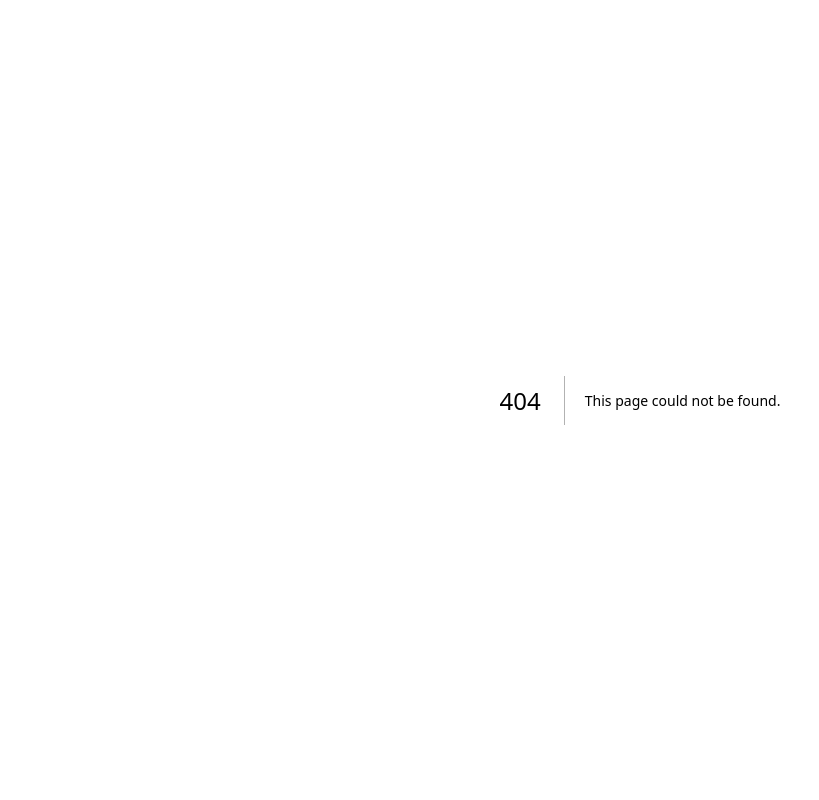
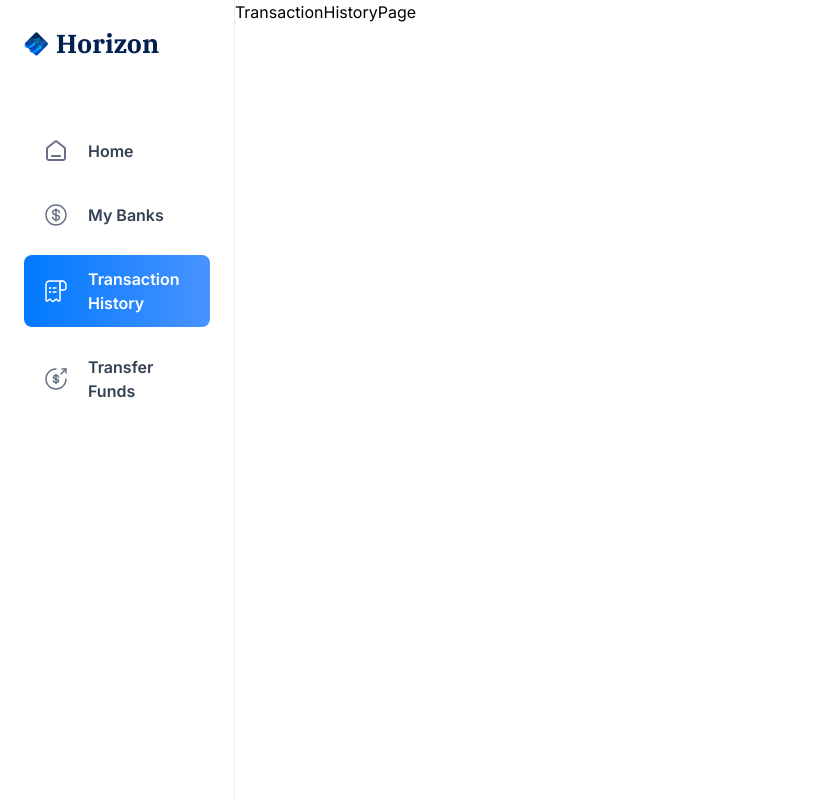
Before and after one commit to james-meneses/banking, a Next.js app: page /transaction-history in a window 1280 px wide. Before the commit this address had no page. Shown: the whole page, without its empty margins (0-819 px from the left). Built offline with nearby package versions, Linux system fonts and the light colour scheme.

Commit message:
Adding new routes

```diff
--- /dev/null
+++ b/app/(root)/my-banks/page.tsx
@@ -0,0 +1,7 @@
+import React from "react";
+
+const MyBanksPage = () => {
+  return <div>MyBanksPage</div>;
+};
+
+export default MyBanksPage;
--- /dev/null
+++ b/app/(root)/payment-transfer/page.tsx
@@ -0,0 +1,7 @@
+import React from "react";
+
+const TransferPage = () => {
+  return <div>TransferPage</div>;
+};
+
+export default TransferPage;
--- /dev/null
+++ b/app/(root)/transaction-history/page.tsx
@@ -0,0 +1,7 @@
+import React from "react";
+
+const TransactionHistoryPage = () => {
+  return <div>TransactionHistoryPage</div>;
+};
+
+export default TransactionHistoryPage;
```
